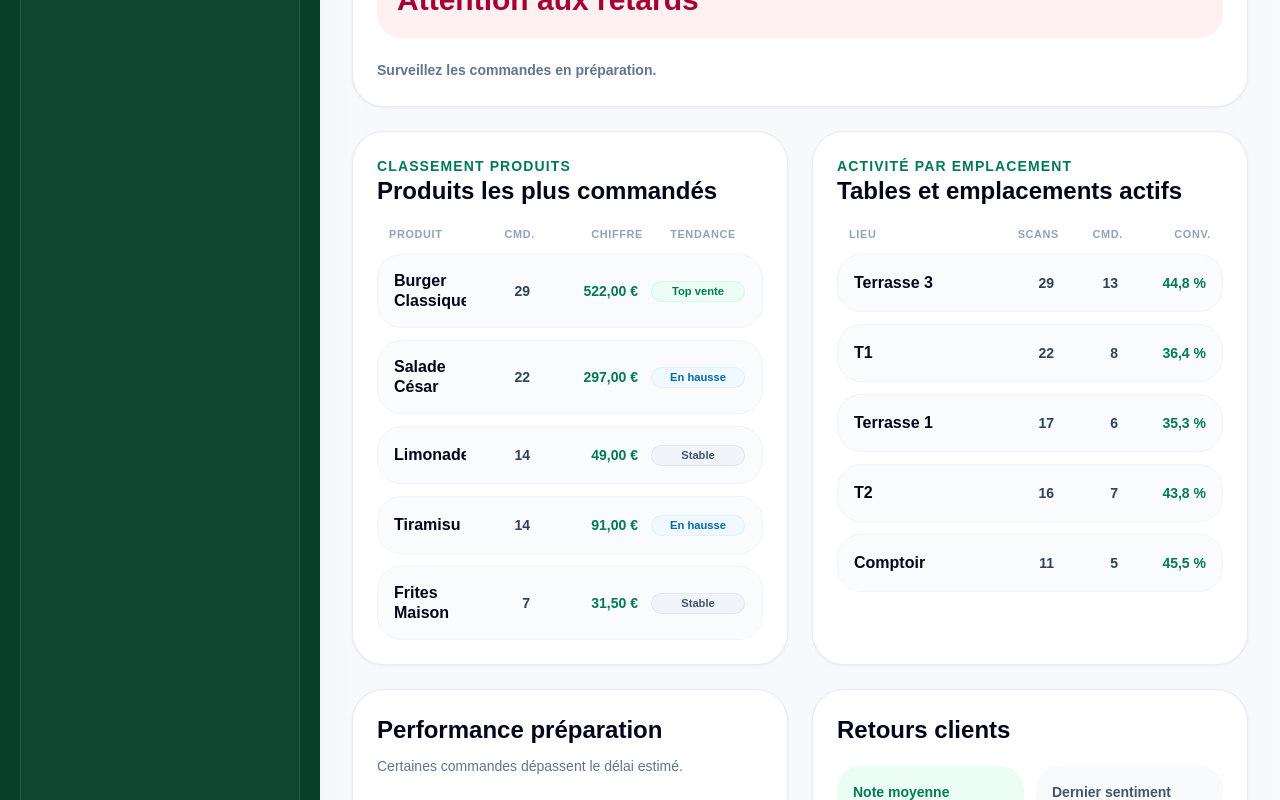
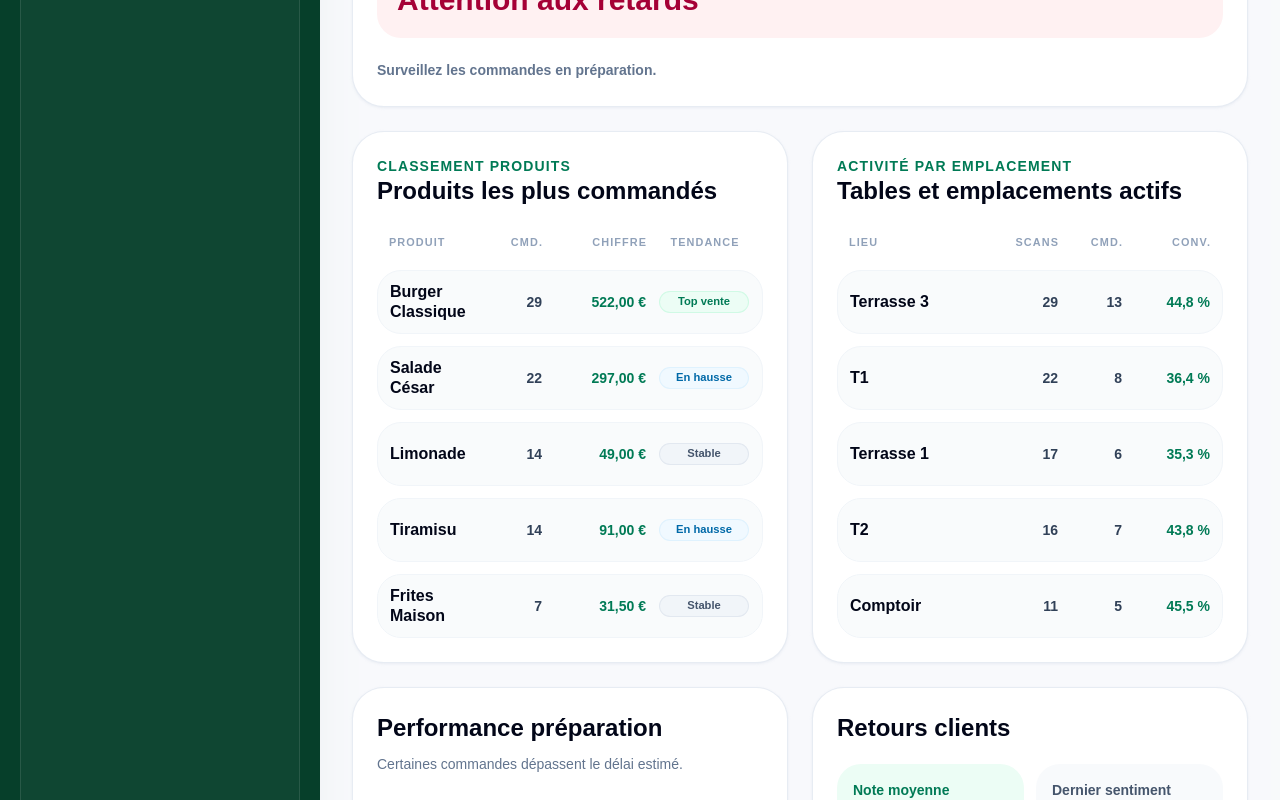
Before and after one commit to Loco66666/TableFlash-QR, a Next.js app: page /dashboard/statistics in a window 1280 px wide. Shown: the part 1300-2100 px from the top of the page. Built offline with nearby package versions, Linux system fonts and the light colour scheme.

Commit message:
Align statistics ranking cards

```diff
--- a/src/components/dashboard/statistics/ActiveTablesTable.tsx
+++ b/src/components/dashboard/statistics/ActiveTablesTable.tsx
@@ -5,7 +5,17 @@ type ActiveTableRow = {
   conversion: number;
 };
 
-const activeTablesGridClass = "xl:grid-cols-[minmax(0,1fr)_3.5rem_3.25rem_4.75rem]";
+const activeTablesGridClass = "xl:grid-cols-[minmax(0,1fr)_3.25rem_3.25rem_4.75rem]";
+const cardClass = "flex h-full w-full min-w-0 max-w-full flex-col overflow-hidden rounded-[2rem] border border-slate-200/80 bg-white p-5 shadow-sm shadow-slate-200/60 sm:p-6";
+const sectionHeaderClass = "min-w-0 max-w-full break-words";
+const eyebrowClass = "text-sm font-black uppercase tracking-[0.08em] text-emerald-700";
+const titleClass = "text-2xl font-black leading-tight text-slate-950";
+const tableHeaderClass = "mt-5 hidden h-8 min-w-0 max-w-full items-center gap-3 px-3 text-[0.68rem] font-black uppercase tracking-[0.10em] text-slate-400 xl:grid";
+const rowsClass = "mt-3 flex min-w-0 max-w-full flex-1 flex-col gap-3";
+const rowClass = "flex min-h-[60px] min-w-0 max-w-full items-center overflow-hidden rounded-3xl border border-slate-100 bg-slate-50/80 p-3.5 transition hover:border-emerald-100 hover:bg-white hover:shadow-sm hover:shadow-slate-200/70 sm:p-3 xl:h-16";
+const mobileLabelClass = "text-xs font-black uppercase tracking-[0.10em] text-slate-400 xl:hidden";
+const mutedValueClass = "whitespace-nowrap text-sm font-bold tabular-nums text-slate-700";
+const strongValueClass = "whitespace-nowrap text-sm font-black tabular-nums text-emerald-700";
 
 export function formatLocationLabelForStats(name: string) {
   const normalizedName = name.trim().replace(/\s+/g, " ");
@@ -20,38 +30,38 @@ export function formatLocationLabelForStats(name: string) {
 
 export function ActiveTablesTable({ rows }: { rows: ActiveTableRow[] }) {
   return (
-    <article className="min-w-0 max-w-full overflow-hidden rounded-[2rem] border border-slate-200/80 bg-white p-5 shadow-sm shadow-slate-200/60 sm:p-6">
-      <div className="min-w-0 max-w-full break-words">
-        <p className="text-sm font-black uppercase tracking-[0.08em] text-emerald-700">Activité par emplacement</p>
-        <h2 className="text-2xl font-black leading-tight text-slate-950">Tables et emplacements actifs</h2>
+    <article className={cardClass}>
+      <div className={sectionHeaderClass}>
+        <p className={eyebrowClass}>Activité par emplacement</p>
+        <h2 className={titleClass}>Tables et emplacements actifs</h2>
       </div>
 
-      <div className={`mt-5 hidden min-w-0 max-w-full gap-3 px-3 text-[0.68rem] font-black uppercase tracking-[0.06em] text-slate-400 xl:grid ${activeTablesGridClass}`}>
+      <div className={`${tableHeaderClass} ${activeTablesGridClass}`}>
         <span className="min-w-0">Lieu</span>
         <span className="text-right">Scans</span>
         <span className="text-right" title="Commandes" aria-label="Commandes">Cmd.</span>
         <span className="text-right" title="Conversion" aria-label="Conversion">Conv.</span>
       </div>
 
-      <div className="mt-3 min-w-0 max-w-full space-y-3">
+      <div className={rowsClass}>
         {rows.map((row) => (
-          <div key={row.name} className="min-w-0 max-w-full overflow-hidden rounded-3xl border border-slate-100 bg-slate-50/80 p-3.5 transition hover:border-emerald-100 hover:bg-white hover:shadow-sm hover:shadow-slate-200/70 sm:p-4">
-            <div className={`grid min-w-0 max-w-full gap-3 xl:items-center ${activeTablesGridClass}`}>
+          <div key={row.name} className={rowClass}>
+            <div className={`grid w-full min-w-0 max-w-full gap-3 xl:items-center ${activeTablesGridClass}`}>
               <p className="min-w-0 truncate whitespace-nowrap text-base font-black leading-tight text-slate-950" title={row.name} aria-label={row.name}>{formatLocationLabelForStats(row.name)}</p>
 
               <div className="flex min-w-0 items-center justify-between gap-3 border-t border-slate-200/70 pt-3 xl:block xl:border-0 xl:pt-0 xl:text-right">
-                <span className="text-xs font-black uppercase tracking-[0.06em] text-slate-400 xl:hidden">Scans</span>
-                <span className="whitespace-nowrap text-sm font-bold tabular-nums text-slate-700">{row.scans}</span>
+                <span className={mobileLabelClass}>Scans</span>
+                <span className={mutedValueClass}>{row.scans}</span>
               </div>
 
               <div className="flex min-w-0 items-center justify-between gap-3 xl:block xl:text-right">
-                <span className="text-xs font-black uppercase tracking-[0.06em] text-slate-400 xl:hidden" title="Commandes" aria-label="Commandes">Cmd.</span>
-                <span className="whitespace-nowrap text-sm font-bold tabular-nums text-slate-700">{row.orders}</span>
+                <span className={mobileLabelClass} title="Commandes" aria-label="Commandes">Cmd.</span>
+                <span className={mutedValueClass}>{row.orders}</span>
               </div>
 
               <div className="flex min-w-0 items-center justify-between gap-3 xl:block xl:text-right">
-                <span className="text-xs font-black uppercase tracking-[0.06em] text-slate-400 xl:hidden" title="Conversion" aria-label="Conversion">Conv.</span>
-                <span className="whitespace-nowrap text-sm font-black tabular-nums text-emerald-700">{row.conversion.toLocaleString("fr-FR", { maximumFractionDigits: 1 })} %</span>
+                <span className={mobileLabelClass} title="Conversion" aria-label="Conversion">Conv.</span>
+                <span className={strongValueClass}>{row.conversion.toLocaleString("fr-FR", { maximumFractionDigits: 1 })} %</span>
               </div>
             </div>
           </div>
--- a/src/components/dashboard/statistics/InteractiveStatisticsDashboard.tsx
+++ b/src/components/dashboard/statistics/InteractiveStatisticsDashboard.tsx
@@ -330,7 +330,7 @@ export function InteractiveStatisticsDashboard() {
               <ServiceHealthCard status={stats.serviceStatus} recommendation={stats.recommendation} />
             </section>
 
-            <section className="grid min-w-0 max-w-full grid-cols-1 gap-6 xl:grid-cols-2">
+            <section className="grid min-w-0 max-w-full grid-cols-1 items-stretch gap-6 xl:grid-cols-2">
               <TopProductsTable products={stats.topProducts} />
               <ActiveTablesTable rows={stats.activeTables} />
             </section>
--- a/src/components/dashboard/statistics/TopProductsTable.tsx
+++ b/src/components/dashboard/statistics/TopProductsTable.tsx
@@ -17,44 +17,54 @@ const badgeClasses: Record<TrendBadge, string> = {
   Stable: "bg-slate-100 text-slate-600 ring-slate-200",
 };
 
-const productGridClass = "xl:grid-cols-[minmax(0,1fr)_3.25rem_6rem_6rem]";
+const productGridClass = "xl:grid-cols-[minmax(0,1fr)_3.25rem_5.75rem_5.75rem]";
+const cardClass = "flex h-full w-full min-w-0 max-w-full flex-col overflow-hidden rounded-[2rem] border border-slate-200/80 bg-white p-5 shadow-sm shadow-slate-200/60 sm:p-6";
+const sectionHeaderClass = "min-w-0 max-w-full break-words";
+const eyebrowClass = "text-sm font-black uppercase tracking-[0.08em] text-emerald-700";
+const titleClass = "text-2xl font-black leading-tight text-slate-950";
+const tableHeaderClass = "mt-5 hidden h-8 min-w-0 max-w-full items-center gap-3 px-3 text-[0.68rem] font-black uppercase tracking-[0.10em] text-slate-400 xl:grid";
+const rowsClass = "mt-3 flex min-w-0 max-w-full flex-1 flex-col gap-3";
+const rowClass = "flex min-h-[60px] min-w-0 max-w-full items-center overflow-hidden rounded-3xl border border-slate-100 bg-slate-50/80 p-3.5 transition hover:border-emerald-100 hover:bg-white hover:shadow-sm hover:shadow-slate-200/70 sm:p-3 xl:h-16";
+const mobileLabelClass = "text-xs font-black uppercase tracking-[0.10em] text-slate-400 xl:hidden";
+const mutedValueClass = "whitespace-nowrap text-sm font-bold tabular-nums text-slate-700";
+const strongValueClass = "whitespace-nowrap text-sm font-black tabular-nums text-emerald-700";
 
 export function TopProductsTable({ products }: { products: ProductRow[] }) {
   return (
-    <article className="min-w-0 max-w-full overflow-hidden rounded-[2rem] border border-slate-200/80 bg-white p-5 shadow-sm shadow-slate-200/60 sm:p-6">
-      <div className="min-w-0 max-w-full break-words">
-        <p className="text-sm font-black uppercase tracking-[0.08em] text-emerald-700">Classement produits</p>
-        <h2 className="text-2xl font-black leading-tight text-slate-950">Produits les plus commandés</h2>
+    <article className={cardClass}>
+      <div className={sectionHeaderClass}>
+        <p className={eyebrowClass}>Classement produits</p>
+        <h2 className={titleClass}>Produits les plus commandés</h2>
       </div>
 
-      <div className={`mt-5 hidden min-w-0 max-w-full gap-3 px-3 text-[0.68rem] font-black uppercase tracking-[0.06em] text-slate-400 xl:grid ${productGridClass}`}>
+      <div className={`${tableHeaderClass} ${productGridClass}`}>
         <span className="min-w-0">Produit</span>
         <span className="text-right" title="Commandes" aria-label="Commandes">Cmd.</span>
         <span className="text-right">Chiffre</span>
         <span className="text-center">Tendance</span>
       </div>
 
-      <div className="mt-3 min-w-0 max-w-full space-y-3">
+      <div className={rowsClass}>
         {products.map((product) => (
-          <div key={product.name} className="min-w-0 max-w-full overflow-hidden rounded-3xl border border-slate-100 bg-slate-50/80 p-3.5 transition hover:border-emerald-100 hover:bg-white hover:shadow-sm hover:shadow-slate-200/70 sm:p-4">
-            <div className={`grid min-w-0 max-w-full gap-3 xl:items-center ${productGridClass}`}>
-              <p className="min-w-0 overflow-hidden break-normal [display:-webkit-box] [-webkit-box-orient:vertical] [-webkit-line-clamp:2] text-base font-black leading-tight text-slate-950" title={product.name}>
+          <div key={product.name} className={rowClass}>
+            <div className={`grid w-full min-w-0 max-w-full gap-3 xl:items-center ${productGridClass}`}>
+              <p className="line-clamp-2 min-w-0 max-w-[13rem] overflow-hidden text-base font-black leading-tight text-slate-950 xl:max-w-none" title={product.name}>
                 {product.name}
               </p>
 
               <div className="flex min-w-0 items-center justify-between gap-3 border-t border-slate-200/70 pt-3 xl:block xl:border-0 xl:pt-0 xl:text-right">
-                <span className="text-xs font-black uppercase tracking-[0.06em] text-slate-400 xl:hidden" title="Commandes" aria-label="Commandes">Cmd.</span>
-                <span className="whitespace-nowrap text-sm font-bold tabular-nums text-slate-700">{product.quantity}</span>
+                <span className={mobileLabelClass} title="Commandes" aria-label="Commandes">Cmd.</span>
+                <span className={mutedValueClass}>{product.quantity}</span>
               </div>
 
               <div className="flex min-w-0 items-center justify-between gap-3 xl:block xl:text-right">
-                <span className="text-xs font-black uppercase tracking-[0.06em] text-slate-400 xl:hidden">Chiffre</span>
-                <span className="whitespace-nowrap text-sm font-black tabular-nums text-emerald-700">{formatEuro(product.revenue)}</span>
+                <span className={mobileLabelClass}>Chiffre</span>
+                <span className={strongValueClass}>{formatEuro(product.revenue)}</span>
               </div>
 
               <div className="flex min-w-0 items-center justify-between gap-3 xl:justify-center">
-                <span className="text-xs font-black uppercase tracking-[0.06em] text-slate-400 xl:hidden">Tendance</span>
-                <span className={`inline-flex max-w-full justify-center truncate rounded-full px-2.5 py-1 text-[0.7rem] font-black leading-none ring-1 sm:min-w-[5.75rem] ${badgeClasses[product.badge]}`}>{product.badge}</span>
+                <span className={mobileLabelClass}>Tendance</span>
+                <span className={`inline-flex max-w-full justify-center truncate rounded-full px-2.5 py-1 text-[0.7rem] font-black leading-none ring-1 sm:min-w-[5.5rem] ${badgeClasses[product.badge]}`}>{product.badge}</span>
               </div>
             </div>
           </div>
```
